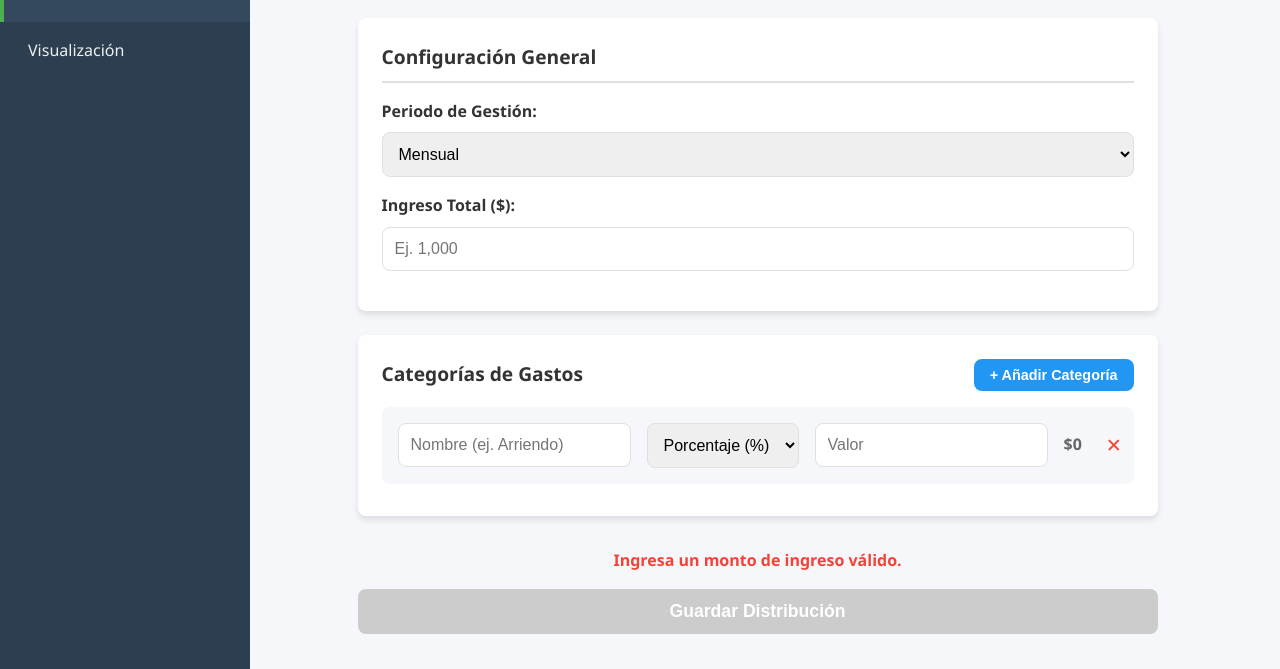
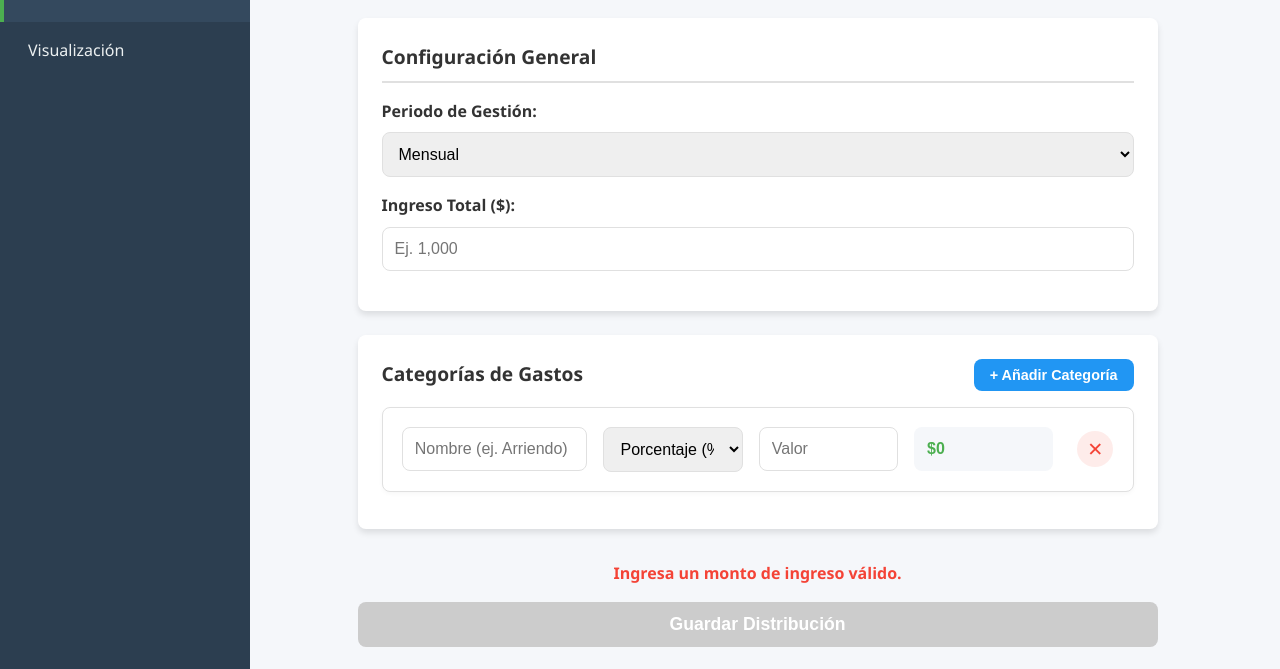
Before and after one commit to 4RR0G4NT3/gestor_finanzas_personales, a website: page public/index.html in a window 1280 px wide. Shown: the part 131-800 px from the top of the page. Drawn offline with Linux system fonts and the light colour scheme; no server answers.

Commit message:
Modificacion aspecto ventana distribucion

```diff
--- a/public/app.js
+++ b/public/app.js
@@ -77,7 +77,7 @@ document.addEventListener('DOMContentLoaded', () => {
         rows.forEach(row => {
             const type = row.querySelector('.cat-type').value;
             const value = parseFloat(row.querySelector('.cat-value').value.replace(/,/g, '')) || 0;
-            const calcSpan = row.querySelector('.cat-calculated-amount');
+            const calcInput = row.querySelector('.cat-calculated-amount');
 
             let calculatedAmount = 0;
 
@@ -87,7 +87,7 @@ document.addEventListener('DOMContentLoaded', () => {
                 calculatedAmount = value;
             }
 
-            calcSpan.textContent = formatCurrency(calculatedAmount);
+            calcInput.value = formatCurrency(calculatedAmount);
             totalAssigned += calculatedAmount;
         });
 
--- a/public/index.html
+++ b/public/index.html
@@ -74,8 +74,8 @@
             <div class="form-group category-value-group">
                 <input type="text" class="cat-value" placeholder="Valor" required>
             </div>
-            <div class="category-calculated">
-                <span class="cat-calculated-amount">$0.00</span>
+            <div class="form-group category-calculated-group">
+                <input type="text" class="cat-calculated-amount" value="$0" readonly tabindex="-1">
             </div>
             <button type="button" class="btn-remove-cat" title="Eliminar categoría">✕</button>
         </div>
--- a/public/style.css
+++ b/public/style.css
@@ -129,12 +129,28 @@ input:focus, select:focus { outline: none; border-color: var(--primary-color); }
 .categories-header { display: flex; justify-content: space-between; align-items: center; margin-bottom: 1rem; }
 .categories-header h2 { margin-bottom: 0; border-bottom: none; padding-bottom: 0; }
 .category-item {
-    display: flex; align-items: center; gap: 1rem; padding: 1rem;
-    background-color: var(--background-color); border-radius: var(--border-radius); margin-bottom: 0.5rem;
+    display: flex; align-items: center; gap: 1rem; padding: 1.2rem;
+    background-color: var(--card-bg); border: 1px solid var(--border-color);
+    border-radius: var(--border-radius); margin-bottom: 0.8rem;
+    box-shadow: 0 2px 4px rgba(0,0,0,0.03);
+    transition: box-shadow 0.3s ease;
+    flex-wrap: wrap;
 }
+.category-item:hover { box-shadow: 0 4px 8px rgba(0,0,0,0.08); }
 .category-item .form-group { margin-bottom: 0; }
-.category-name-group { flex: 2; } .category-type-group { flex: 1; } .category-value-group { flex: 1; }
-.category-calculated { flex: 1; text-align: right; font-weight: bold; color: var(--text-secondary); }
+.category-name-group { flex: 2; min-width: 140px; } .category-type-group { flex: 1.5; min-width: 120px; } .category-value-group { flex: 1.5; min-width: 100px; } .category-calculated-group { flex: 1.5; min-width: 100px; }
+
+.cat-calculated-amount {
+    background-color: var(--background-color);
+    color: var(--primary-color);
+    font-weight: bold;
+    cursor: default;
+    border: 1px solid transparent;
+}
+.cat-calculated-amount:focus {
+    border-color: transparent;
+    outline: none;
+}
 
 /* Buttons */
 .btn {
@@ -146,8 +162,13 @@ input:focus, select:focus { outline: none; border-color: var(--primary-color); }
 .btn-primary:hover:not(:disabled) { background-color: var(--primary-hover); }
 .btn-secondary { background-color: var(--secondary-color); color: white; padding: 0.5rem 1rem; font-size: 0.9rem; }
 .btn-secondary:hover { background-color: var(--secondary-hover); }
-.btn-remove-cat { background: none; border: none; color: var(--danger-color); font-size: 1.2rem; cursor: pointer; padding: 0.5rem; }
-.btn-remove-cat:hover { transform: scale(1.2); }
+.btn-remove-cat {
+    background-color: rgba(244, 67, 54, 0.1); border: none; color: var(--danger-color);
+    font-size: 1.2rem; cursor: pointer; width: 36px; height: 36px;
+    border-radius: 50%; display: flex; align-items: center; justify-content: center;
+    transition: all 0.2s; margin-left: 0.5rem; flex-shrink: 0;
+}
+.btn-remove-cat:hover { background-color: var(--danger-color); color: white; transform: scale(1.1); }
 
 /* Actions & Validation */
 .actions-section { margin-top: 2rem; }
@@ -194,4 +215,10 @@ input:focus, select:focus { outline: none; border-color: var(--primary-color); }
 
 /* Final Message */
 .msg-success { color: var(--primary-color); }
+.msg-warning { color: #ff9800; }er-bottom: none; padding-bottom: 0; }
+.modal-content p { margin-bottom: 1rem; color: var(--text-secondary); }
+.modal-actions { display: flex; justify-content: flex-end; gap: 1rem; margin-top: 1.5rem; }
+
+/* Final Message */
+.msg-success { color: var(--primary-color); }
 .msg-warning { color: #ff9800; }
```
